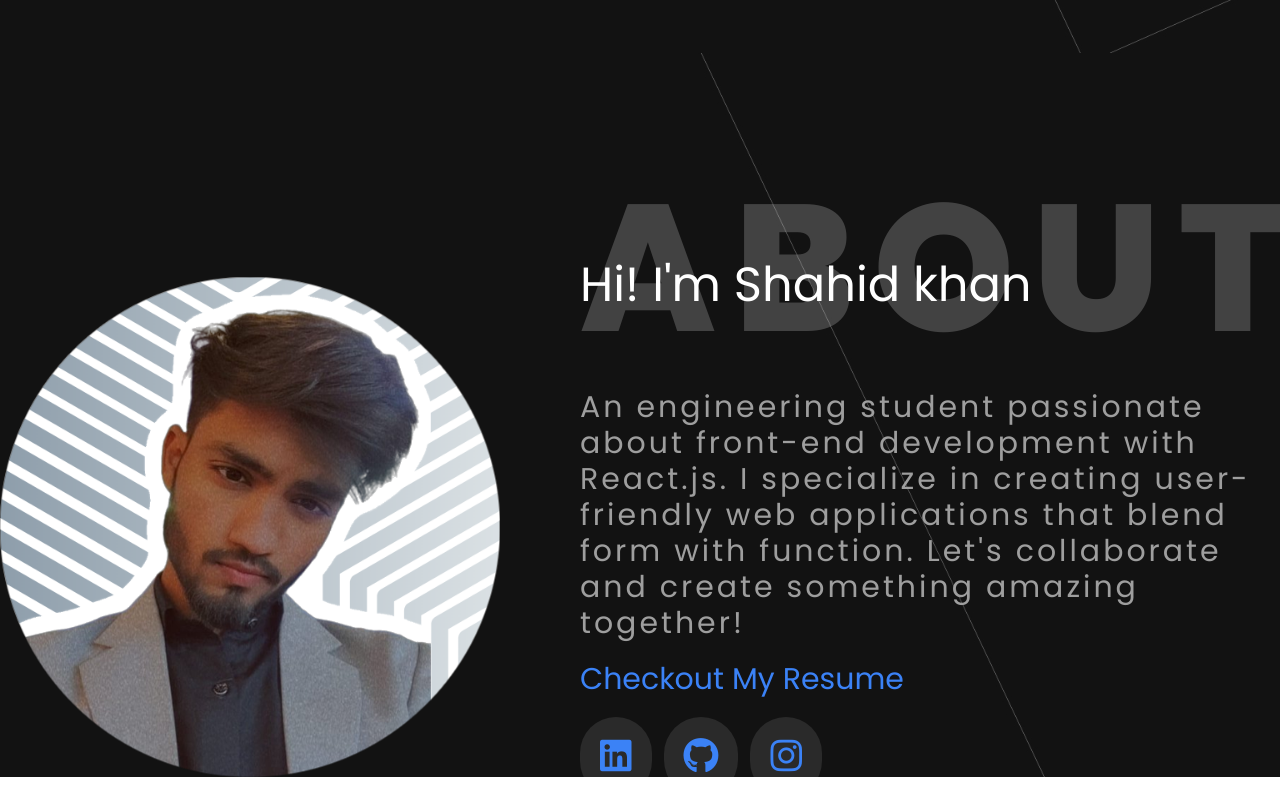
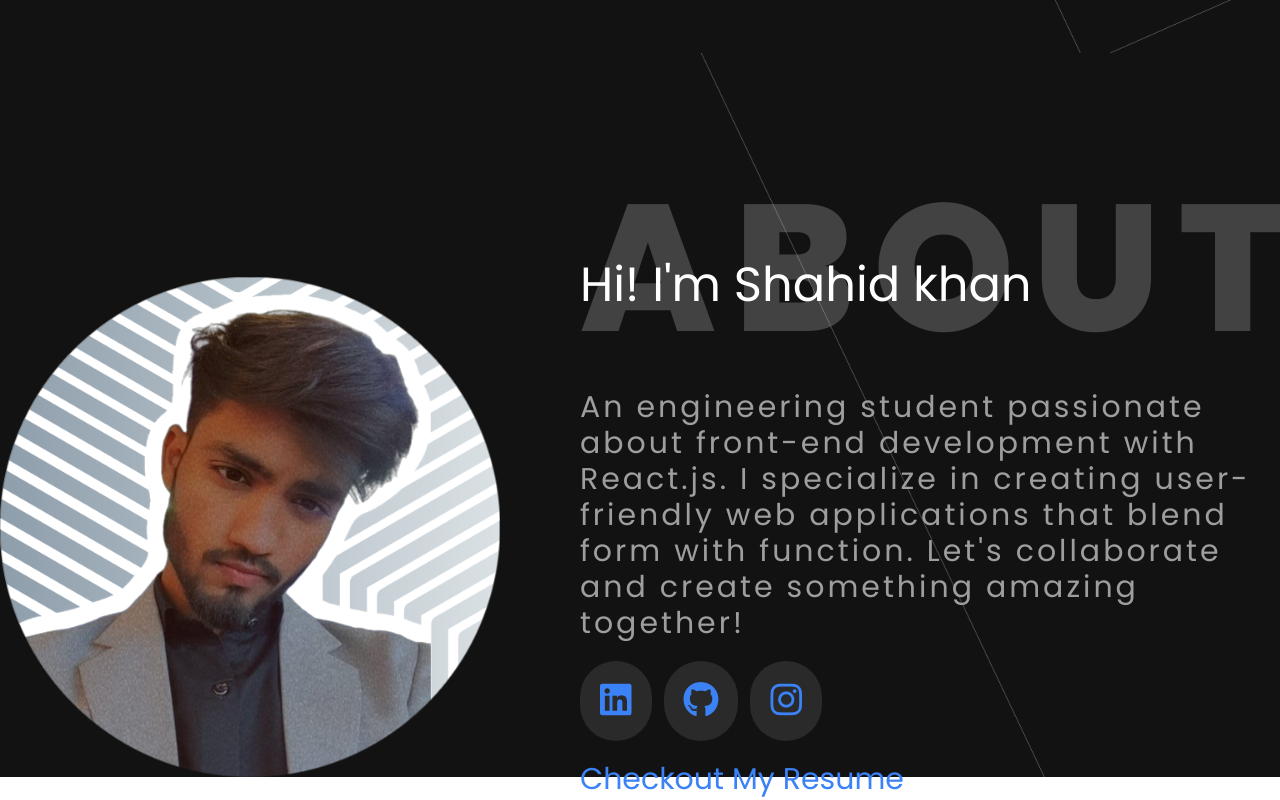
Before and after one commit to Shahid0301/PortfolioUpdated, a React (Vite) app: page / in a window 1280 px wide. Shown: the part 747-1547 px from the top of the page. Built offline with nearby package versions, Linux system fonts and the light colour scheme.

Commit message:
Reduced redundancy

```diff
--- a/src/Components/About.jsx
+++ b/src/Components/About.jsx
@@ -1,18 +1,33 @@
 import React from "react";
 import { Parallax, ParallaxLayer } from "@react-spring/parallax";
 
+// Reusable component for social media icons
+const SocialMediaIcon = ({ icon }) => (
+  <span className="text-4xl text-blue-500 mt-5 bg-white/[0.1] p-5 rounded-full mr-3">
+    <a href={icon.link}>
+      <i className={`fa-brands fa-${icon.name}`}></i>
+    </a>
+  </span>
+);
+
 function About() {
   return (
-    <div className=" mt-20 flex ">
-      <div className=" overflow-hidden bg-cover bg-center mt-36">
-        <img src="/Images/profile-pic.png" className=""></img>
+    <div className="mt-20 flex">
+      {/* Image */}
+      <div className="overflow-hidden bg-cover bg-center mt-36">
+        <img src="/Images/profile-pic.png" alt="Profile" />
       </div>
+
+      {/* Text Content */}
       <div className="ml-20">
+        {/* Heading */}
         <h1 className="absolute text-white text-[180px] font-extrabold tracking-widest opacity-[0.2]">
           ABOUT
         </h1>
-        <div className="relative top-32 flex justify-center items flex-col">
-          <h1 className="text-5xl text-white mb-20 ">Hi! I'm Shahid khan</h1>
+
+        {/* Main Content */}
+        <div className="relative top-32 flex flex-col">
+          <h1 className="text-5xl text-white mb-20">Hi! I'm Shahid khan</h1>
           <div className="text-3xl text-subheading w-[700px] tracking-widest text-balance">
             An engineering student passionate about front-end development with
             React.js. I specialize in creating user-friendly web applications
@@ -20,27 +35,17 @@ function About() {
             something amazing together!
           </div>
 
+          {/* Social Media Icons */}
+          <div className="flex">
+            <SocialMediaIcon icon={{ name: "linkedin", link: "https://www.linkedin.com/in/shahid-khan-7a97051b8/" }} />
+            <SocialMediaIcon icon={{ name: "github", link: "https://github.com/Shahid0301" }} />
+            <SocialMediaIcon icon={{ name: "instagram", link: "https://www.instagram.com/shahid_0301/" }} />
+          </div>
+
+          {/* Link to Resume */}
           <span className="text-3xl text-blue-500 mt-5">
-            <a>Checkout My Resume</a>
+            <a href="link_to_your_resume">Checkout My Resume</a>
           </span>
-          <div className="flex">
-            <span className="text-4xl text-blue-500 mt-5 bg-white/[0.1] p-5 rounded-full mr-3">
-              <a>
-                <i class="fa-brands fa-linkedin"></i>
-              </a>
-            </span>
-            <span className="text-4xl text-blue-500 mt-5 bg-white/[0.1] p-5 rounded-full mr-3">
-              <a>
-              <i class="fa-brands fa-github"></i>
-              </a>
-            </span>
-            <span className="text-4xl text-blue-500 mt-5 bg-white/[0.1] p-5 rounded-full ">
-              <a>
-              <i class="fa-brands fa-instagram"></i>
-              </a>
-            </span>
-
-          </div>
         </div>
       </div>
     </div>
```
